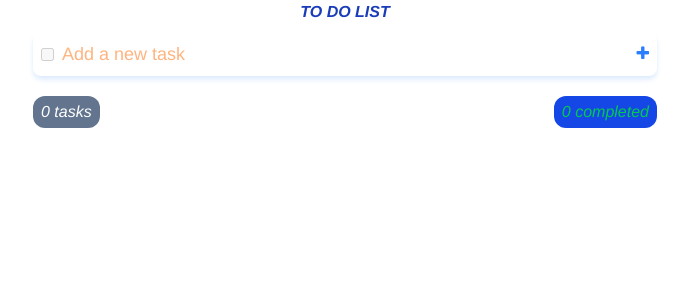
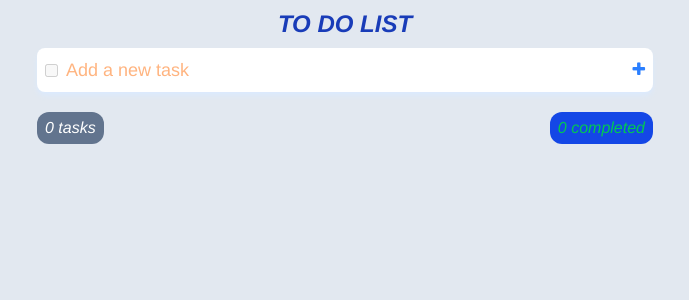
Before and after one commit to I-Andrade/ada-caixaverso-angular-to-do-list, an Angular app: page / in a window 1280 px wide. Shown: the top 300 px of the page, without its empty margins (295-984 px from the left). Built offline with nearby package versions, Linux system fonts and the light colour scheme.

Commit message:
adjust style

```diff
--- a/src/app/app.html
+++ b/src/app/app.html
@@ -1,7 +1,7 @@
 
-<div class="flex justify-center text-center">
-    <div class="w-full sm:w-1/2">
-        <h2 class="italic font-extrabold text-blue-800"> {{ title }}</h2>
+<div class="w-full h-[100vh] flex justify-center text-center bg-slate-200 p-2">
+    <div class="w-full sm:w-1/2 ">
+        <h2 class="italic font-extrabold text-blue-800 text-2xl"> {{ title }}</h2>
         <app-task-list></app-task-list>
     </div>
 </div>
--- a/src/app/task-list/task-list.html
+++ b/src/app/task-list/task-list.html
@@ -1,5 +1,5 @@
 
-<div class="w-full p-2 max-h-[calc(100vh-5rem)] overflow-y-auto transition-all duration-500">@for (task of tasks; track task.id) {
+<div class="w-full p-2 max-h-[calc(100vh-6rem)] overflow-y-auto transition-all duration-500">@for (task of tasks; track task.id) {
     <app-task
         [task]="task"
         (taskAdded)="taskAdded($event)"
--- a/src/app/task/task.html
+++ b/src/app/task/task.html
@@ -1,21 +1,15 @@
 <div
-  class="
-    flex flex-wrap sm:flex-nowrap
-    justify-between items-center
-    rounded-lg
-    shadow-md shadow-blue-100
-    px-2 py-1 mb-1
-    transition-all duration-500"
+  class="flex flex-wrap sm:flex-nowrap justify-between items-center rounded-lg shadow-md shadow-blue-100 px-2 py-1 mb-1 transition-all duration-500"
   [ngClass]="{
     'bg-blue-700 text-white': task.completed,
     'bg-white text-gray-900': !task.completed && !editing && !adding,
-    'bg-slate-200 text-gray-900 animate-pulse': !task.completed && editing,
-    'bg-stone-200 text-gray-900 animate-pulse': !task.completed && adding,
+    'bg-blue-200 text-gray-900 animate-pulse': !task.completed && editing,
+    'bg-orange-200 text-gray-900 animate-pulse': !task.completed && adding,
   }"
 >
   <!-- Existing task -->
+  <div class="w-full flex  gap-1 sm:flex-nowrap items-center">
       <ng-container *ngIf="task.title != undefined">
-    <div class="w-full flex flex-wrap gap-1 sm:flex-nowrap items-center">
       <!-- Checkbox for task completion -->
       <input
         type="checkbox"
@@ -23,14 +17,14 @@
         (click)="toggleTask(task.id)"
       />
 
-      <!-- Input field for task title -->
+      <!-- Editing Task -->
       <input
         #taskInput
         type="text"
         placeholder="Edit a task"
         class="flex-grow p-1 text-lg cursor-pointer focus-visible:rounded-2xl"
-        [class.line-through]="task.completed"
         [class.text-blue-500]="editing"
+        [class.hidden]="!editing"
         [value]="editing ? newTitle : task.title"
         (input)="newTitle = taskInput.value"
         [disabled]="!editing"
@@ -40,16 +34,34 @@
         (keyup.esc)="editing = false"
       />
 
-      <!-- Buttons -->
+      <!-- Showing Task -->
+      <div
+        class="flex-grow p-1 text-lg cursor-pointer text-left"
+        [class.hidden]="editing"
+        [class.line-through]="task.completed"
+      >
+        {{ task.title }}
+      </div>
+
+      <!-- Buttons / Icons -->
       <div class="flex flex-wrap gap-3 justify-end sm:flex-nowrap items-center">
-        <ng-container *ngIf="task.completed"><span class="font-bold text-green-500"><i class="fa fa-thumbs-up"></i></span></ng-container>
+
+        <!-- Completed -->
+        <ng-container *ngIf="task.completed"
+          ><span class="font-bold text-green-500"
+            ><i class="fa fa-thumbs-up"></i></span
+        ></ng-container>
         <ng-container *ngIf="!editing && !task.completed">
+
+          <!-- Edit -->
           <button
             (click)="markAsEditing(taskInput)"
             class="cursor-pointer text-blue-500 hover:text-blue-700"
           >
             <i class="fa fa-edit"></i>
           </button>
+
+          <!-- Delete -->
           <button
             (click)="deleteTask(task.id)"
             class="cursor-pointer text-red-500 hover:text-red-700"
@@ -57,40 +69,41 @@
             <i class="fa fa-trash-o"></i>
           </button>
         </ng-container>
+
         <ng-container *ngIf="editing && !task.completed">
+          <!-- Cancel -->
           <button
             (click)="editing = false"
             class="cursor-pointer text-red-500 hover:text-red-700"
           >
             <i class="fa fa-ban"></i>
           </button>
+
+          <!-- Confirm -->
           <button
             (click)="!newTitle.trim() ? null : editTask(task.id, newTitle)"
             [disabled]="!newTitle.trim()"
             [ngClass]="{
-              'text-green-500 hover:text-green-700 cursor-pointer': newTitle.trim().length,
+              'text-green-500 hover:text-green-700 cursor-pointer':
+                newTitle.trim().length,
               'text-gray-500 cursor-not-allowed': !newTitle.trim()
             }"
           >
-            <i class="fa fa-paper-plane"></i>
-          </button></ng-container
-        >
+            <i class="fa fa-paper-plane"></i></button
+        ></ng-container>
       </div>
-    </div>
+
       </ng-container>
-
       <!-- New task -->
       <ng-container *ngIf="task.title == undefined">
-    <div class="w-full flex flex-wrap gap-1 sm:flex-nowrap items-center">
-
-      <!-- Checkbox disabled for task completion -->
-      <input type="checkbox" [checked]="false" [disabled]="true"/>
+          <!-- Checkbox disabled -->
+          <input type="checkbox" [checked]="false" [disabled]="true" />
 
           <!-- Input field for task title -->
           <input
             #newTaskInput
             type="text"
-        placeholder="Add a new task"
+            [placeholder]="adding ? 'Write a new task' : 'Add a new task'"
             class="flex-grow p-1 text-lg cursor-pointer focus-visible:rounded-2xl text-orange-500"
             (input)="newTitle = newTaskInput.value"
             (focus)="adding = true"
@@ -100,8 +113,10 @@
             "
           />
 
-      <!-- Buttons -->
+          <!-- Buttons / Icons -->
           <div class="flex flex-wrap gap-3 justify-end sm:flex-nowrap items-center">
+
+            <!-- Add -->
             <button
               *ngIf="!adding"
               (click)="markAsAdding(newTaskInput)"
@@ -109,15 +124,18 @@
             >
               <i class="fa fa-plus"></i>
             </button>
+
             <ng-container *ngIf="adding">
+              <!-- Cancel -->
               <button
                 (click)="adding = false; newTaskInput.value = ''"
                 class="cursor-pointer text-red-500 hover:text-red-700"
               >
                 <i class="fa fa-ban"></i>
               </button>
+
+              <!-- Confirm -->
               <button
-
                 (click)="!newTitle.trim() ? null : addTask(newTitle)"
                 [disabled]="!newTitle.trim()"
                 [ngClass]="{
@@ -129,10 +147,9 @@
                 <i class="fa fa-paper-plane"></i>
               </button>
             </ng-container>
-
           </div>
-    </div>
-
 
       </ng-container>
   </div>
+
+</div>
--- a/src/styles.css
+++ b/src/styles.css
@@ -3,3 +3,7 @@
 body {
   font-family: 'Franklin Gothic Medium', 'Arial Narrow', Arial, sans-serif;
 }
+
+html {
+  scrollbar-color: blue #f2f2fc; /* thumb color, track color */
+}
```
Lines whose indentation alone changed are shown as unchanged.
